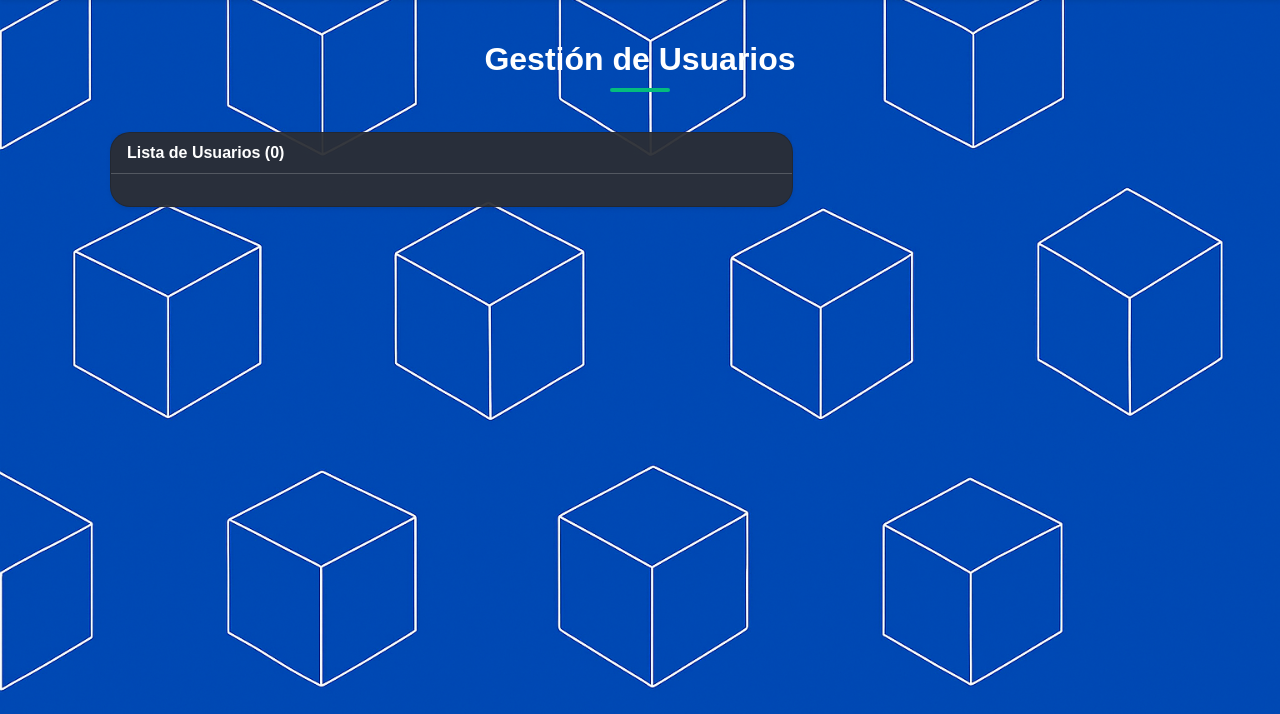
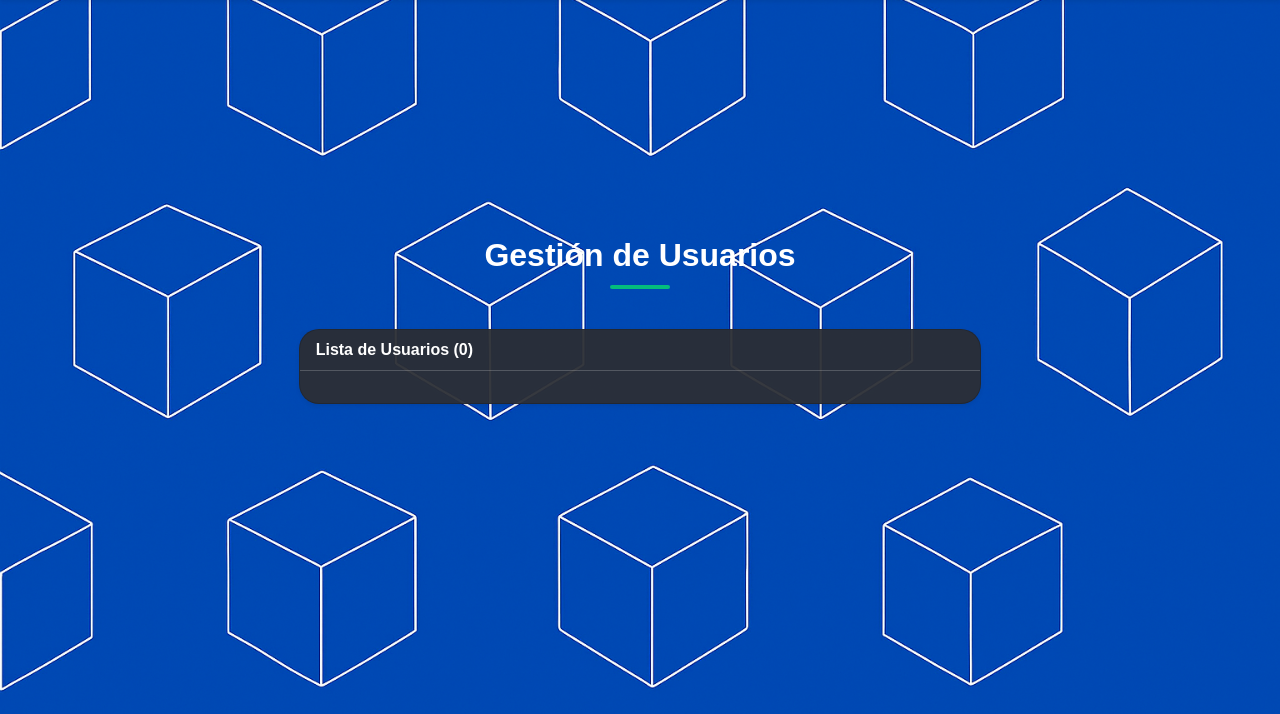
Before and after one commit to ManuelSotoL/Portafolio_Duoc_UC_2025, a Flask app: page /usuarios in a window 1280 px wide. Shown: the part 86-800 px from the top of the page. Run offline with Flask 3, Linux system fonts and the light colour scheme; the visitor is signed in with stand-in values (Sample User, id 1); data that the repository does not hold is empty.

Commit message:
ajuste view usuarios
se ajusta la card  de usuarios

```diff
--- a/Proyecto/Main/Inventario/static/css/style.css
+++ b/Proyecto/Main/Inventario/static/css/style.css
@@ -420,3 +420,57 @@
   transform: translateY(-1px);
   transition: all .18s ease;
 }
+
+/* Centrar vertical y horizontalmente la card de usuarios */
+.container-dashboard {
+  display: flex;
+  flex-direction: column;
+  align-items: center;
+  justify-content: center; /* centra verticalmente */
+  min-height: 80vh;
+}
+
+@media (max-width: 768px) {
+  .container-dashboard {
+    justify-content: flex-start; /* en móvil, comienza desde arriba */
+    padding-top: 30px;
+  }
+}
+/* ==== Centrado + Scroll para lista de usuarios ==== */
+
+/* Centra la card de usuarios en la pantalla */
+.container-dashboard {
+  display: flex;
+  flex-direction: column;
+  align-items: center;
+  justify-content: center;
+  min-height: 80vh;
+}
+
+/* Mantiene el centrado solo visual, pero sin afectar el scroll interno */
+@media (max-width: 768px) {
+  .container-dashboard {
+    justify-content: flex-start;
+    padding-top: 30px;
+  }
+}
+
+/* Card de usuarios con scroll interno */
+.scroll-users {
+  max-height: 60vh;              /* altura máxima visible */
+  overflow-y: auto;              /* activa scroll vertical */
+  scrollbar-width: thin;         /* scrollbar moderno */
+  scrollbar-color: var(--brand) rgba(255, 255, 255, 0.2);
+}
+
+/* Personaliza scrollbar en navegadores WebKit */
+.scroll-users::-webkit-scrollbar {
+  width: 8px;
+}
+.scroll-users::-webkit-scrollbar-thumb {
+  background-color: var(--brand);
+  border-radius: 10px;
+}
+.scroll-users::-webkit-scrollbar-track {
+  background: rgba(255, 255, 255, 0.1);
+}
--- a/Proyecto/Main/Inventario/templates/usuarios.html
+++ b/Proyecto/Main/Inventario/templates/usuarios.html
@@ -62,43 +62,7 @@
     <main class="container-dashboard">
         <h2 class="section-title text-center">Gestión de Usuarios</h2>
 
-        <div class="row g-4 w-100">
-            <div class="col-md-4" id="userFormCard">
-                <div class="card shadow-sm">
-                    <div class="card-header">Nuevo Usuario</div>
-                    <div class="card-body">
-                        <div class="row g-3">
-                            <div class="col-12">
-                                <label class="form-label">Nombre</label>
-                                <input id="userName" type="text" placeholder="Ej: Juan Pérez" class="form-control"
-                                    autocomplete="name">
-                            </div>
-                            <div class="col-12">
-                                <label class="form-label">Usuario (debe incluir @)</label>
-                                <input id="userUsername" type="email" placeholder="Ej: juan@empresa.com"
-                                    class="form-control" autocomplete="username">
-                            </div>
-                            <div class="col-12">
-                                <label class="form-label">Contraseña</label>
-                                <input id="userPassword" type="password" placeholder="********" class="form-control"
-                                    autocomplete="new-password">
-                            </div>
-                            <div class="col-12">
-                                <label class="form-label">Rol</label>
-                                <select id="userRole" class="form-select">
-                                    <option value="admin">Administrador</option>
-                                    <option value="operador" selected>Operador</option>
-                                    <option value="visor">Visor</option>
-                                </select>
-                            </div>
-                            <div class="col-12">
-                                <button onclick="addUser()" class="btn btn-primary w-100">Registrar</button>
-                            </div>
-                        </div>
-                    </div>
-                </div>
-            </div>
-
+        <div class="row justify-content-center w-100">
             <div class="col-md-8">
                 <div class="card shadow-sm card-scroll" id="usersCard">
                     <div class="card-header d-flex justify-content-between align-items-center">
@@ -106,7 +70,7 @@
                             Lista de Usuarios (<span id="usersCount">0</span>)
                         </div>
                     </div>
-                    <div class="card-body">
+                    <div class="card-body scroll-users">
                         <div id="listUsers" class="list-group"></div>
                     </div>
                 </div>
@@ -114,7 +78,12 @@
         </div>
     </main>
 
+
     <script src="https://cdn.jsdelivr.net/npm/bootstrap@5.3.8/dist/js/bootstrap.bundle.min.js"></script>
+    <script>
+        window.CURRENT_ROLE = "{{ role|default('visor') }}";
+    </script>
+
     <script>
         let allUsers = [];
         let currentUserRole = 'visor';
```
